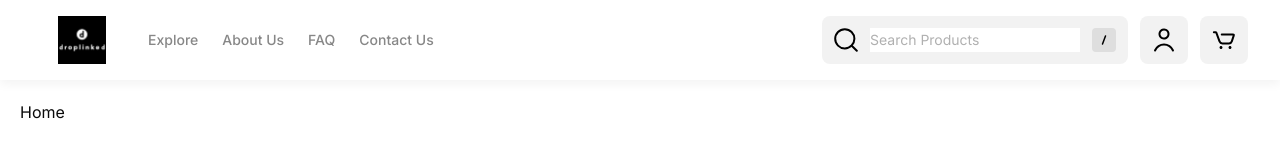
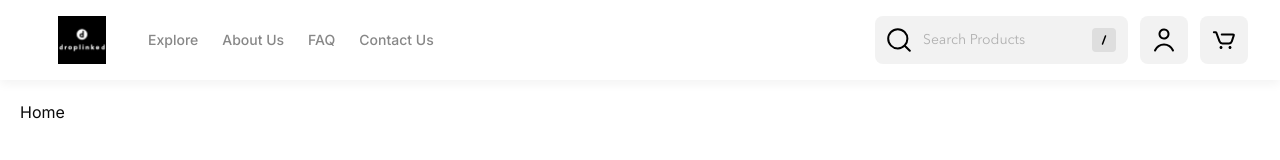
Before and after one commit to droplinked/Next-ShopFront, a Next.js app: page / in a window 1280 px wide. Shown: the top 160 px of the page. Built offline with nearby package versions, Linux system fonts and the light colour scheme.

Commit message:
updated input component and interface

```diff
--- a/src/components/shared/form/input/AppInput.tsx
+++ b/src/components/shared/form/input/AppInput.tsx
@@ -1,12 +1,13 @@
 import { cn } from "@/lib/utils/cn/cn";
 import React from "react";
 import { IAppInput } from "./interfaces";
+import { Avenir } from "@/app/styles/fonts";
 
-const AppInput = ({ right, left, placeholder, appClassName }: IAppInput) => {
+const AppInput = ({ right, left, placeholder, inputType = "text", appClassName }: IAppInput) => {
     return (
-        <div className={`border border-secondary flex items-stretch w-full p-3 rounded-sm overflow-hidden ${appClassName}`}>
+        <div className={cn("border border-secondary flex items-stretch w-full p-3 rounded-sm overflow-hidden", appClassName)}>
             {left && <div className="flex items-center pr-3">{left}</div>}
-            <input type="text" placeholder={placeholder} className={cn("block w-full focus:outline-none focus:ring-0 appearance-none placeholder:text-placeholder disabled:cursor-not-allowed disabled:opacity-50")} />
+            <input type={inputType} placeholder={placeholder} className={cn(`block bg-transparent w-full focus:outline-none focus:ring-0 appearance-none placeholder:text-placeholder disabled:cursor-not-allowed disabled:opacity-50 ${Avenir.className}`)} />
             {right && <div className="flex items-center pl-3">{right}</div>}
         </div>
     );
--- a/src/components/shared/form/input/interfaces.ts
+++ b/src/components/shared/form/input/interfaces.ts
@@ -1,6 +1,8 @@
-export interface IAppInput {
-    placeholder?: string;
+type InputType = "text" | "search"
+export interface IAppInput extends React.HTMLAttributes<HTMLInputElement>{
     right?: React.ReactNode;
     left?: React.ReactNode;
+    inputType?: InputType
+    placeholder?: string;
     appClassName?: string;
 }
```
